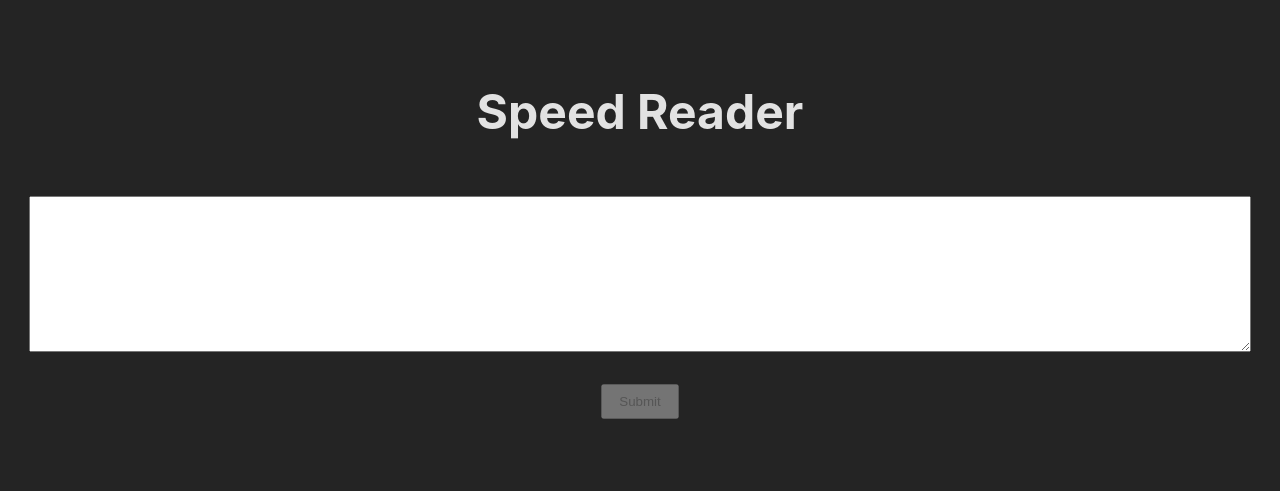
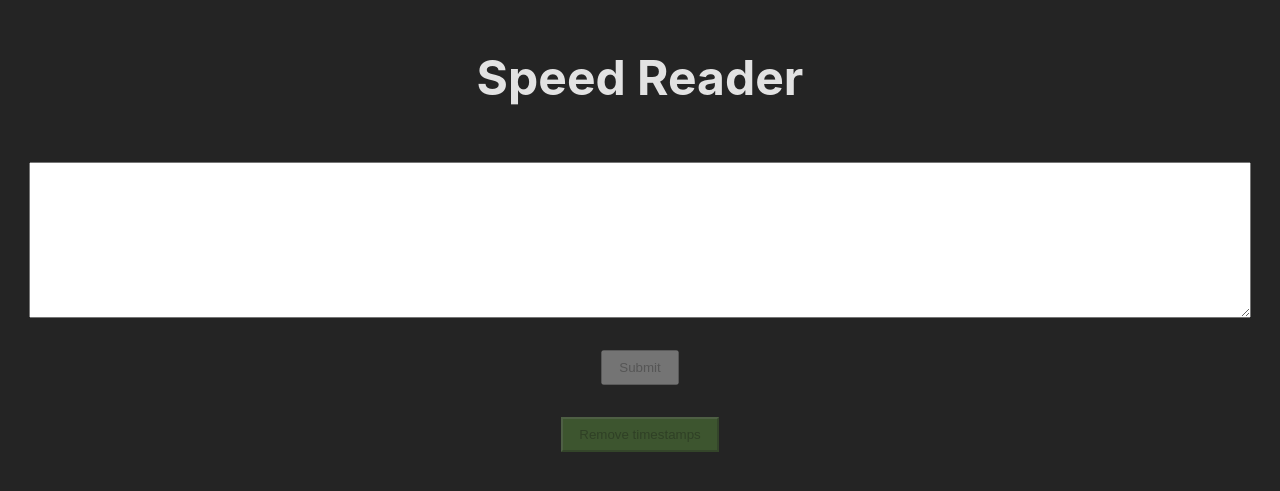
Before and after one commit to lilBunnyRabbit/speed-reader, a Svelte app: page / in a window 1280 px wide. Shown: the part 169-660 px from the top of the page. Built offline with nearby package versions, Linux system fonts and the light colour scheme.

Commit message:
Adds remove timestamps button

```diff
--- a/src/App.svelte
+++ b/src/App.svelte
@@ -20,6 +20,16 @@
         $words = text.trim().split(/\s+/g);
       }}>Submit</button
     >
+
+    <div class="actions">
+      <button
+        disabled={!text}
+        on:click={() => {
+          if (!text) return;
+          text = text.replace(/^\n*\d+:\d+\n/g, "").replace(/\n\d+:\d+\n/g, "\n");
+        }}>Remove timestamps</button
+      >
+    </div>
   </main>
 {/if}
 
@@ -47,6 +57,18 @@
       width: fit-content;
       padding: 0.5rem 1rem;
       margin-top: 1rem;
+      cursor: pointer;
+    }
+
+    .actions {
+      display: flex;
+      flex-direction: column;
+      width: fit-content;
+      gap: 2rem;
+
+      button {
+        background-color: rgb(61, 85, 47);
+      }
     }
   }
 </style>
```
